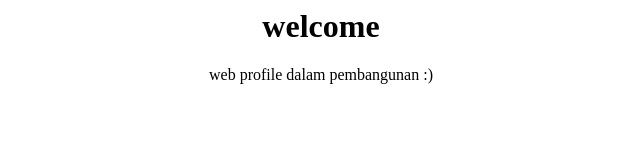
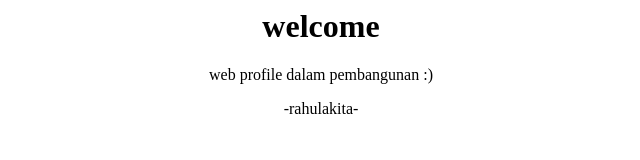
Before and after one commit to rahulakita/rahulakita.github.io, a plain HTML site: page index.html in a window 1280 px wide. Shown: the full height of the page, 319-959 px from the left. Drawn offline with Linux system fonts and the light colour scheme.

Commit message:
perbaikan 1

```diff
--- a/index.html
+++ b/index.html
@@ -1,5 +1,6 @@
 <html>
     <center><h1>welcome</h1>
     <p>web profile dalam pembangunan :)</p>
+    <p>-rahulakita-</p>
     </center>
 </html>
```
